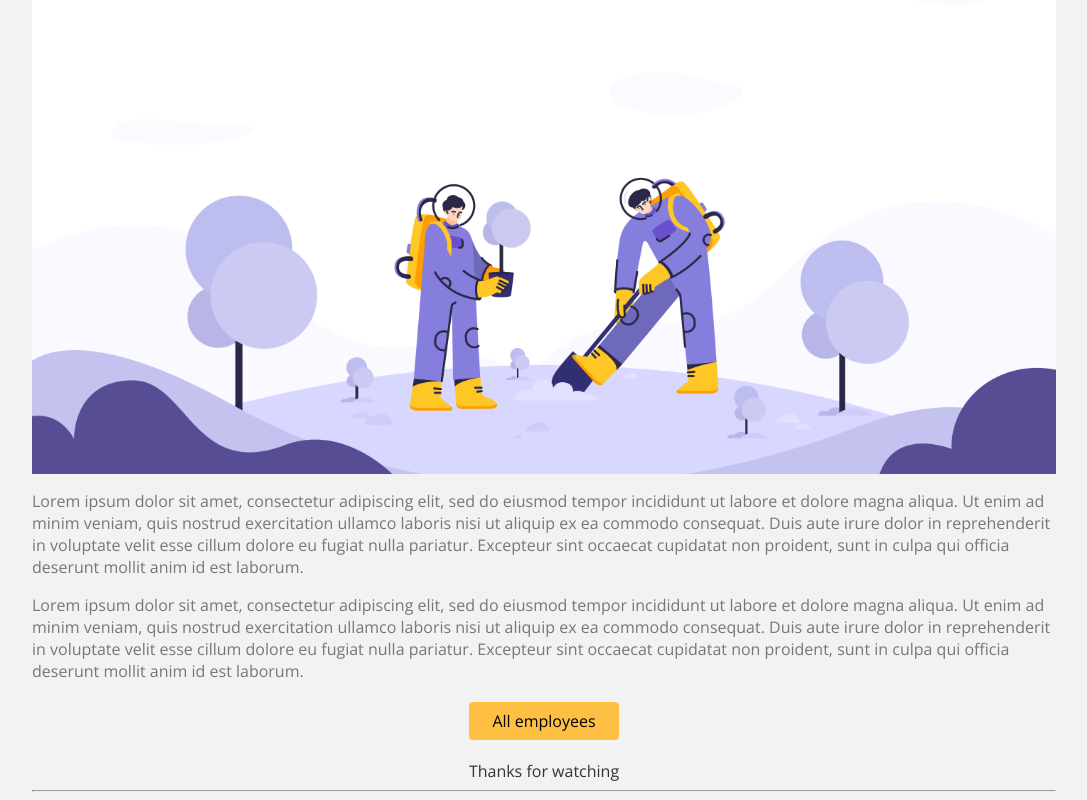
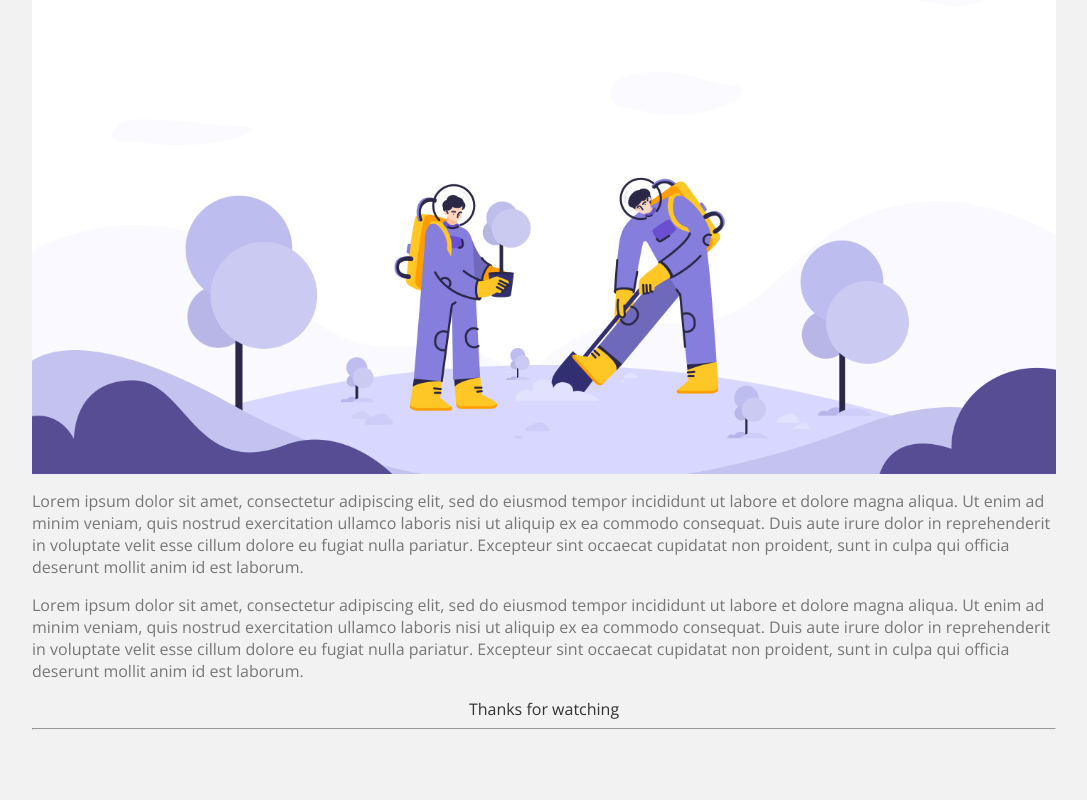
Before and after one commit to vttri/demo-nextjs, a Next.js app: page / in a window 1280 px wide. Shown: the part 472-1272 px from the top of the page, without its empty margins (96-1183 px from the left). After the commit the page ends 1210 px from the top, so only its background shows below. Built offline with nearby package versions, Linux system fonts and the light colour scheme.

Commit message:
update code

```diff
--- a/pages/index.js
+++ b/pages/index.js
@@ -38,9 +38,6 @@ export default function Home() {
             pariatur. Excepteur sint occaecat cupidatat non proident, sunt in
             culpa qui officia deserunt mollit anim id est laborum.
           </p>
-          <Link href="/employees/">
-            <a className={styles.btn}>All employees</a>
-          </Link>
         </div>
       </div>
     </>
```
